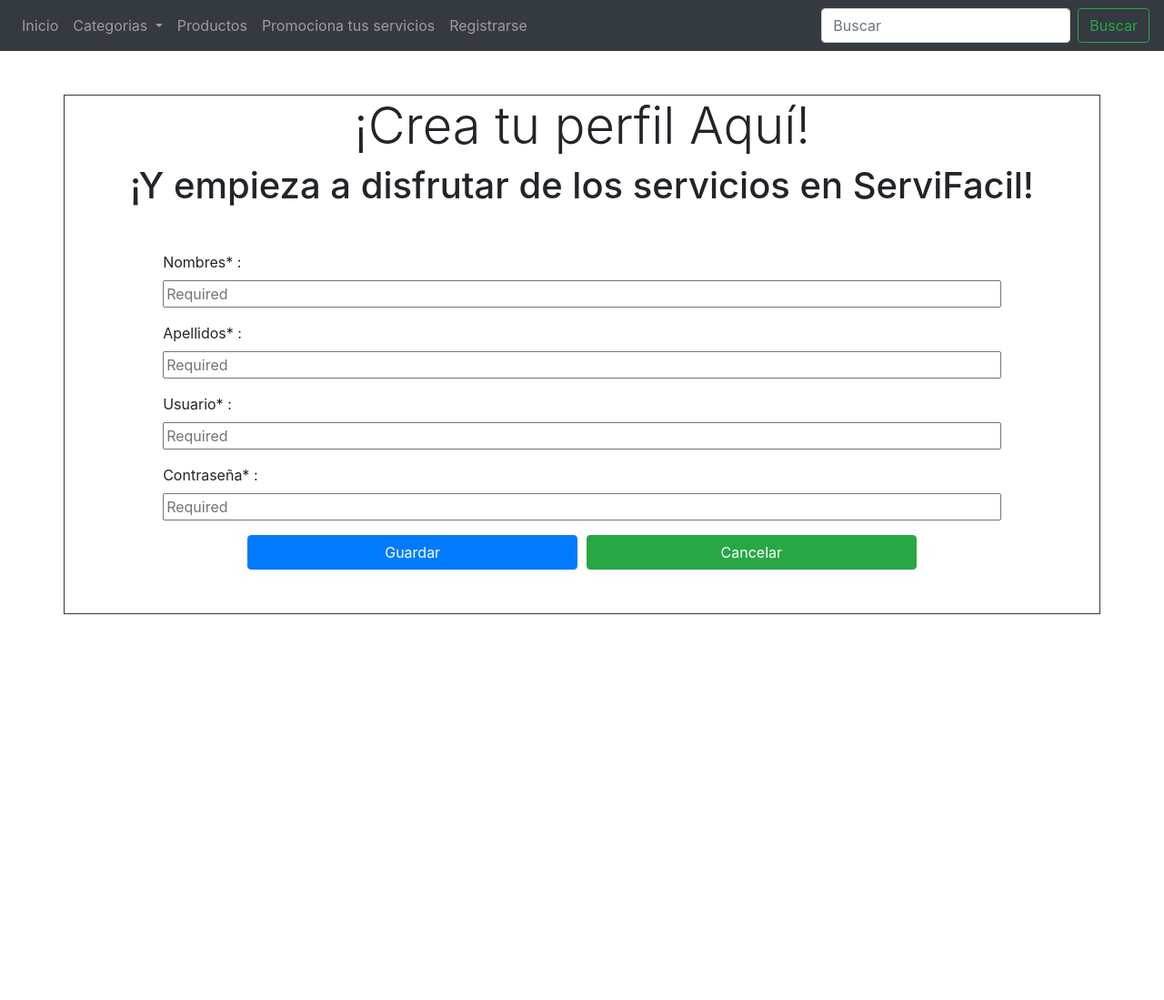
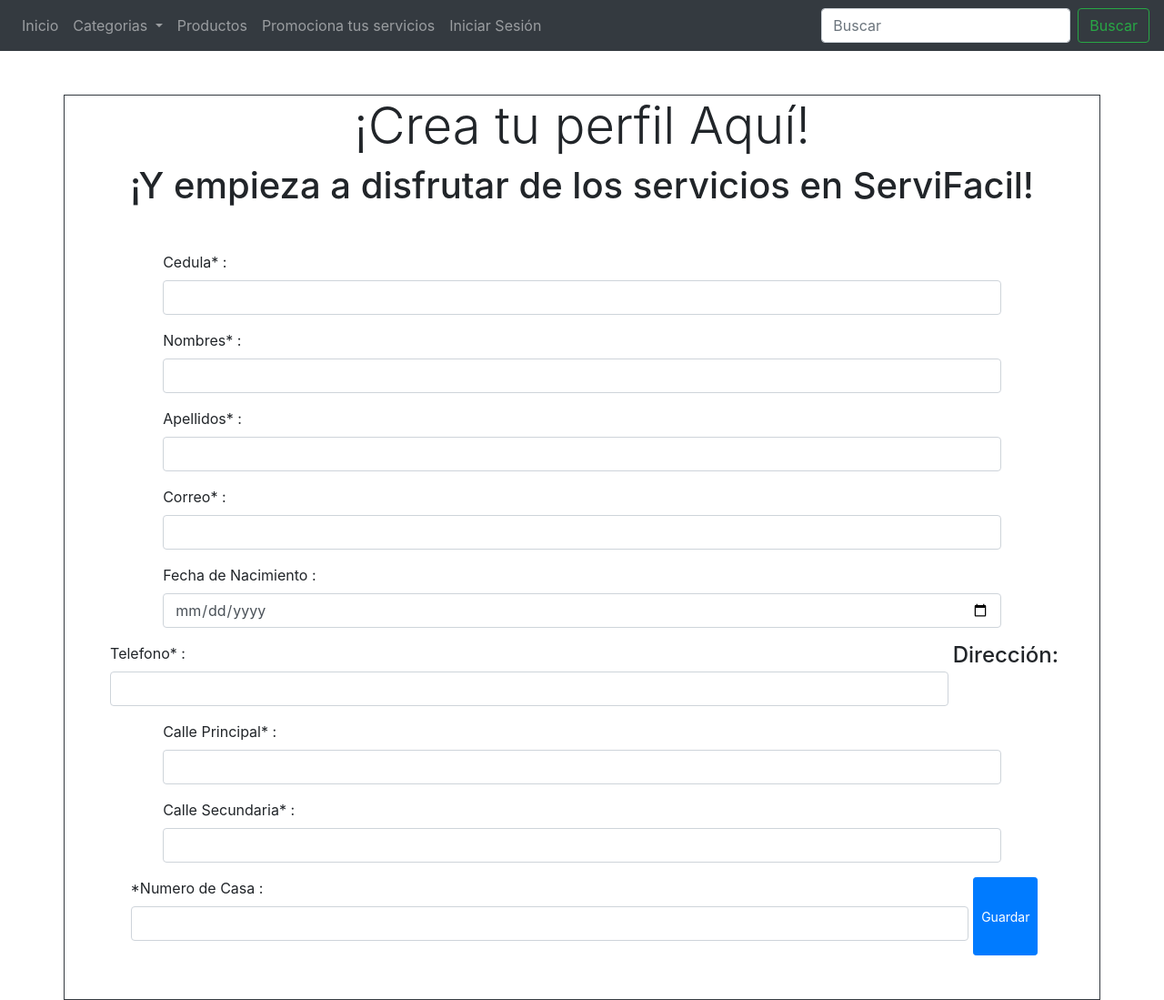
Before and after one commit to Alejo30/servi_facil, a Django app: template ServiFacilapi/templates/registrar.html in a window 1280 px wide. Shown: the whole page at 91% size. Before the commit the page ends 675 px from the top, so only its background shows below. Run offline with Django 3.2, Linux system fonts and the light colour scheme; the template is opened without the code that fills it, so the values that code supplies are empty; some libraries are stand-ins or nearby versions.

Commit message:
Registro y login agregados
Solucionar el error en formulario personas

```diff
--- a/ServiFacilapi/ServiFacilapi/urls.py
+++ b/ServiFacilapi/ServiFacilapi/urls.py
@@ -1,11 +1,12 @@
 from django.contrib import admin
 from django.urls import path, include
-from serviFacilApp.views import inicio, registro, lista_personas
+from serviFacilApp.views import inicio, registro, lista_personas, login
 
 urlpatterns = [
     path('admin/', admin.site.urls),
     path('api/serviV1/', include('serviFacilApp.api')),
     path('lista_personas', lista_personas , name="list_personas"),
+    path('login', login, name="login"),
     path('inicio', inicio, name="inicio"),
     path('registrar', registro , name="registrarse"),
 ]
--- a/ServiFacilapi/serviFacilApp/api.py
+++ b/ServiFacilapi/serviFacilApp/api.py
@@ -1,9 +1,10 @@
 from rest_framework import routers
-from .views import PersonasViewsSet, TipoViewSet
+from .views import PersonasViewsSet, TipoViewSet, UsuarioViewsSet
 
 router = routers.DefaultRouter()
 
 router.register(r'personas', PersonasViewsSet)
+router.register(r'usuarios', UsuarioViewsSet)
 router.register(r'tipo', TipoViewSet)
 
 urlpatterns = router.urls
--- a/ServiFacilapi/templates/Inicio.html
+++ b/ServiFacilapi/templates/Inicio.html
@@ -1,7 +1,9 @@
 {% extends 'base.html' %} {% block body %}
 <div class="container text-center mt-5p">
     <h1 class="display-4 justify-content-center">ServiFacil</h1>
+
     <div class="row justify-content-center mt-10p">
+
         <div class="col">
             <div class="card" style="width: 18rem;">
                 <img src="..." class="card-img-top" alt="Imagen" />
--- a/ServiFacilapi/templates/list_personas.html
+++ b/ServiFacilapi/templates/list_personas.html
@@ -1,4 +1,4 @@
-{% extends 'base.html' %} {% block body %}
+{% extends 'base.html' %} {% block title %} ServiFacil | Lista Personas {% endblock %} {% block body %}
 <div class="container">
     <h1 class="display-4">{{title}}</h1>
     <div class="row">
@@ -13,10 +13,8 @@
                         <th>Contacto-Correo</th>
                     </tr>
                 </thead>
-
                 <tbody>
                     {% for persona in personas %}
-
                     <tr>
                         <td>{{ forloop.counter }}</td>
                         <td>{{ persona.cedula }}</td>
--- a/ServiFacilapi/templates/navbar.html
+++ b/ServiFacilapi/templates/navbar.html
@@ -26,7 +26,7 @@
                 <a class="nav-link" href="#">Promociona tus servicios</a>
             </li>
             <li class="nav-item">
-                <a class="nav-link" href="{% url 'registrarse' %}">Registrarse</a>
+                <a class="nav-link" href="{% url 'login' %}">Iniciar Sesión</a>
             </li>
 
         </ul>
--- a/ServiFacilapi/templates/registrar.html
+++ b/ServiFacilapi/templates/registrar.html
@@ -1,50 +1,121 @@
-{% extends 'base.html' %} {% block body %}
-<div class="container mt-5" [ngStyle]="{'margin-top': '8%'}">
+{% extends 'base.html' %} {% block title %} ServiFacil | Registrar {% endblock %} {% block body %}
+<div class="container mt-5">
     <div class="row justify-content-center border border-dark">
         <div class="col-12">
             <h1 class="text-center display-4">¡Crea tu perfil Aquí!</h1>
             <h1 class="text-center ">¡Y empieza a disfrutar de los servicios en ServiFacil!</h1>
             <form class="my-5">
                 <div class=" form-row justify-content-center">
-
+                    <div class="form-group col-lg-10">
+                        <label>Cedula* :</label>
+                        <input id="cedula" class="form-control" type="text" required/>
+                    </div>
+                    <!--DIV CEDULA-->
                     <div class="form-group col-lg-10">
                         <label>Nombres* :</label>
-                        <input class="w-100" pInputText type="text" placeholder="Required" name="nombres" />
+                        <input id="nombres" class="form-control" type="text" required/>
                     </div>
                     <!--DIV NOMBRES-->
-
                     <div class="form-group col-lg-10">
                         <label>Apellidos* :</label>
-                        <input class="w-100" pInputText type="text" placeholder="Required" name="apellidos" />
+                        <input id="apellidos" class="form-control" type="text" required/>
                     </div>
                     <!--DIV APELLIDOS-->
-
                     <div class="form-group col-lg-10">
-                        <label>Usuario* :</label>
-                        <input class="w-100" pInputText type="text" placeholder="Required" name="usuario" />
+                        <label>Correo* :</label>
+                        <input id="correo" class="form-control" type="text" required/>
                     </div>
-                    <!--DIV USUARIO-->
-
+                    <!--DIV CORREO-->
                     <div class="form-group col-lg-10">
-                        <label>Contraseña* :</label>
-                        <input class="w-100" pInputText type="password" placeholder="Required" name="contrasena" />
+                        <label>Fecha de Nacimiento :</label>
+                        <input id="fechanac" class="form-control" type="date" required/>
                     </div>
-                    <!--DIV USUARIO-->
-
-
+                    <!--DIV FECHA NAC-->
+                    <div class="form-group col-lg-10">
+                        <label>Telefono* :</label>
+                        <input id="telefono" class="form-control" type="number" required/>
+                    </div>
+                    <!--DIV TELEFONO-->
+                    <h4 class="text-left">Dirección: </h4>
+                    <div class="form-group col-lg-10">
+                        <label>Calle Principal* :</label>
+                        <input id="principal" class="form-control" type="text" required/>
+                    </div>
+                    <!--DIV CALLE PRINCIPAL-->
+                    <div class="form-group col-lg-10">
+                        <label>Calle Secundaria* :</label>
+                        <input id="secundaria" class="form-control" type="text" required/>
+                    </div>
+                    <!--DIV CALLE SECUNDARIA-->
+                    <div class="form-group col-lg-10">
+                        <label>*Numero de Casa :</label>
+                        <input id="numlocal" class="form-control" type="text" />
+                    </div>
+                    <!--DIV NUMERO CASA-->
+                    <button id="btn-guardar" class="btn btn-sm btn-primary">Guardar</button>
                 </div>
-
-                <div class="form-row justify-content-center">
-                    <div class="col-md-4">
-                        <button class="btn btn-primary btn-block ">Guardar</button>
-                    </div>
-                    <div class="col-md-4">
-                        <button class="btn btn-success btn-block">Cancelar</button>
-                    </div>
-
-                </div>
-            </form>
         </div>
+        </form>
     </div>
 </div>
+</div>
+
+<script>
+    const cedula = document.getElementById('cedula');
+    const nombres = document.getElementById('nombres');
+    const apellidos = document.getElementById('apellidos');
+    const correo = document.getElementById('correo');
+    const fechanac = document.getElementById('fechanac');
+    const telefono = document.getElementById('telefono');
+    const calleprincipal = document.getElementById('principal');
+    const callesecuandaria = document.getElementById('secundaria');
+    const numeroLocal = document.getElementById('numlocal');
+    const btnGuardar = document.getElementById('btn-guardar');
+
+    let tieneErrores = false;
+
+    btnGuardar.addEventListener('click', (event) => {
+        event.preventDefault();
+        console.log(cedula.value);
+        console.log(nombres.value);
+        console.log(apellidos.value);
+        console.log(correo.value);
+        console.log(fechanac.value);
+        console.log(telefono.value);
+        console.log(principal.value);
+        console.log(secundaria.value);
+        console.log(numlocal.value);
+        fetch('http://127.0.0.1:8000/api/serviV1/personas/', {
+                method: 'POST',
+                body: JSON.stringify({
+                    cedula: cedula.value,
+                    nombres: nombres.value,
+                    apellidos: apellidos.value,
+                    correo: correo.value,
+                    fechanac: fechanac.value,
+                    telefono: telefono.value,
+                    direccion: {
+                        calleprincipal: calleprincipal.value,
+                        callesecuandaria: callesecuandaria.value,
+                        numeroLocal: numlocal.value
+                    }
+                })
+            })
+            .then(res => {
+                if (res.status === 400) tieneErrores = true;
+
+                return res.json()
+            })
+            .then(data => {
+                if (tieneErrores) {
+                    alert('Revise el Formulario!!')
+                } else {
+                    //window.location.href = 'lista_personas'
+                }
+            })
+            .catch(err => {
+                console.log('ERROR', err);
+            })
+    })
+</script>
 {% endblock %}
```
Also changed, not shown: ServiFacilapi/serviFacilApp/serializers.py (+9 -3 lines), ServiFacilapi/serviFacilApp/views.py (+10 -6 lines), ServiFacilapi/templates/login.html (added, +38 -0 lines). Lines whose indentation alone changed are shown as unchanged.
